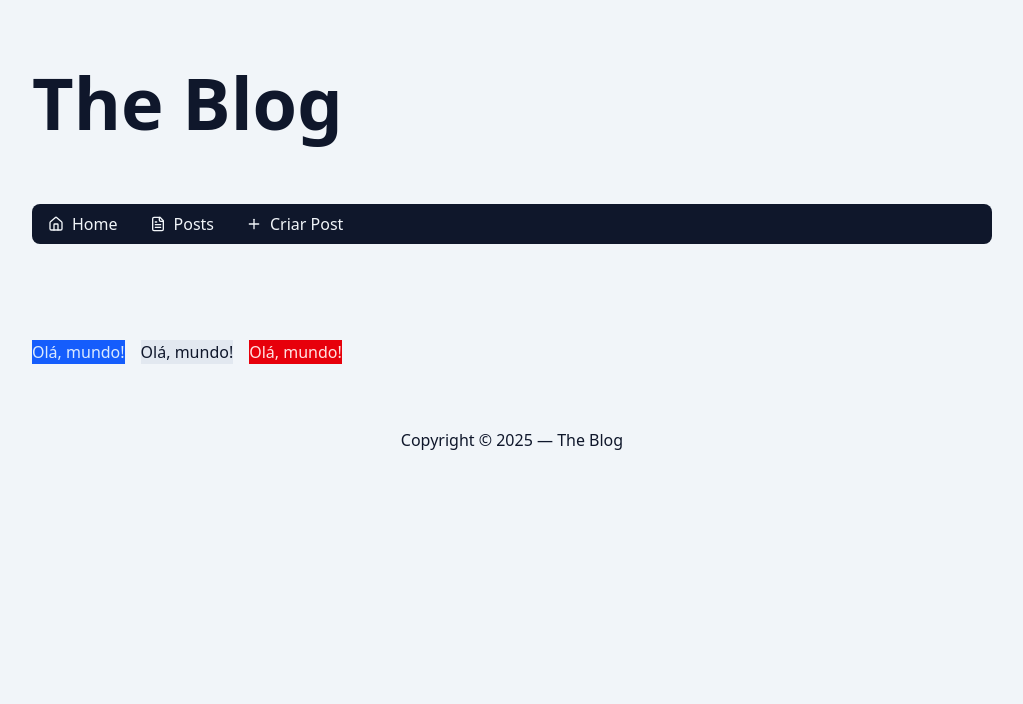
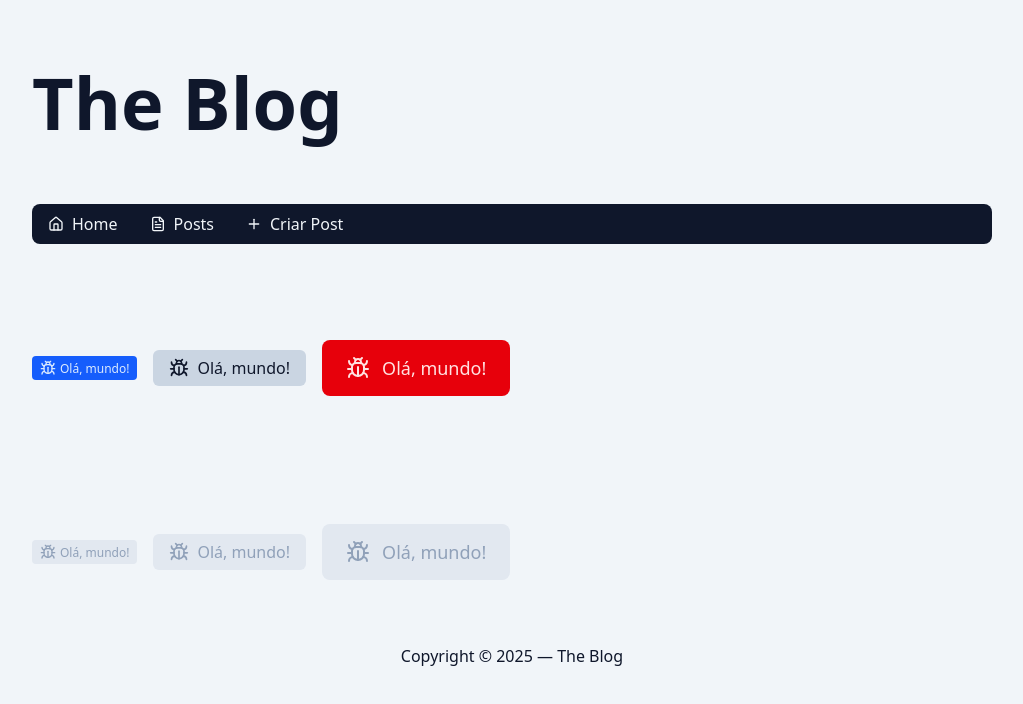
Before and after one commit to swtz/lom-blog-app, a Next.js app: page /admin/post/new in a window 1280 px wide. Shown: the top 704 px of the page, without its empty margins (128-1151 px from the left). Built offline with nearby package versions, Linux system fonts and the light colour scheme.

Commit message:
Finished class 177 — Completed the Button component and integrated it into the Dialog component.

```diff
--- a/src/app/admin/post/new/page.tsx
+++ b/src/app/admin/post/new/page.tsx
@@ -1,17 +1,38 @@
 import { Button } from '@/components/Button';
+import { BugIcon } from 'lucide-react';
 
 export default async function AdminPostNewPage() {
   return (
-    <div className='py-16 flex gap-4'>
+    <>
+      <div className='py-16 flex gap-4 items-center'>
         <Button variant='default' size='sm'>
+          <BugIcon />
           Olá, mundo!
         </Button>
         <Button variant='ghost' size='md'>
+          <BugIcon />
           Olá, mundo!
         </Button>
         <Button variant='danger' size='lg'>
+          <BugIcon />
           Olá, mundo!
         </Button>
       </div>
+
+      <div className='py-16 flex gap-4 items-center'>
+        <Button disabled variant='default' size='sm'>
+          <BugIcon />
+          Olá, mundo!
+        </Button>
+        <Button disabled variant='ghost' size='md'>
+          <BugIcon />
+          Olá, mundo!
+        </Button>
+        <Button disabled variant='danger' size='lg'>
+          <BugIcon />
+          Olá, mundo!
+        </Button>
+      </div>
+    </>
   );
 }
--- a/src/components/Button/index.tsx
+++ b/src/components/Button/index.tsx
@@ -15,18 +15,52 @@ export function Button({
   ...props
 }: ButtonProps) {
   const buttonVariants: Record<ButtonVariants, string> = {
-    default: clsx('bg-blue-600 text-blue-100'),
-    ghost: clsx('bg-slate-200 text-slate-900'),
-    danger: clsx('bg-red-600 text-red-100'),
+    default: clsx('bg-blue-600 hover:bg-blue-700 text-blue-100'),
+    ghost: clsx('bg-slate-300 hover:bg-slate-400 text-slate-900'),
+    danger: clsx('bg-red-600 hover:bg-red-700 text-red-100'),
   };
 
   const buttonSizes: Record<ButtonSizes, string> = {
-    sm: clsx(''),
-    md: clsx(''),
-    lg: clsx(''),
+    sm: clsx(
+      'text-xs/tight',
+      'py-1',
+      'px-2',
+      'rounded-sm',
+      '[&_svg]:w-4 [&_svg]:h-4',
+      'gap-1',
+    ),
+    md: clsx(
+      'text-base/tight',
+      'py-2',
+      'px-4',
+      'rounded-md',
+      '[&_svg]:w-5 [&_svg]:h-5',
+      'gap-2',
+    ),
+    lg: clsx(
+      'text-lg/tight',
+      'py-4',
+      'px-6',
+      'rounded-lg',
+      '[&_svg]:w-6 [&_svg]:h-6',
+      'gap-3',
+    ),
   };
 
-  const buttonClasses = clsx(buttonVariants[variant], buttonSizes[size]);
+  const buttonClasses = clsx(
+    buttonVariants[variant],
+    buttonSizes[size],
+    'flex',
+    'items-center',
+    'justify-center',
+    'text-nowrap',
+    'cursor-pointer',
+    'transition',
+    'disabled:bg-slate-200',
+    'disabled:text-slate-400',
+    'disabled:cursor-not-allowed',
+    props.className,
+  );
 
-  return <button className={buttonClasses} {...props} />;
+  return <button {...props} className={buttonClasses} />;
 }
--- a/src/components/Dialog/index.tsx
+++ b/src/components/Dialog/index.tsx
@@ -1,6 +1,7 @@
 'use client';
 
 import clsx from 'clsx';
+import { Button } from '../Button';
 
 type DialogProps = {
   isVisible?: boolean;
@@ -57,33 +58,22 @@ export function Dialog({
           id='dialog-description'
           className='flex gap-4 items-center justify-around'
         >
-          <button
-            className={clsx(
-              'bg-slate-300 hover:bg-slate-400 transition text-slate-950',
-              'flex items-center justify-center',
-              'py-2 px-4',
-              'rounded-lg cursor-pointer',
-              'disabled:bg-slate-200 disabled:text-slate-400 disabled:cursor-not-allowed',
-            )}
+          <Button
+            variant='ghost'
             autoFocus
             onClick={onCancel}
             disabled={disabled}
           >
             Cancelar
-          </button>
-          <button
-            className={clsx(
-              'bg-blue-500 hover:bg-blue-600 transition text-blue-50',
-              'flex items-center justify-center',
-              'py-2 px-4',
-              'rounded-lg cursor-pointer',
-              'disabled:bg-slate-200 disabled:text-slate-400 disabled:cursor-not-allowed',
-            )}
+          </Button>
+          <Button
+            size='md'
+            className='min-w-[102px]'
             onClick={onConfirm}
             disabled={disabled}
           >
             Ok
-          </button>
+          </Button>
         </div>
       </div>
     </div>
```
Also changed, not shown: annotations.txt, 1 other file (tests, documents, lock files or other folders). Lines whose indentation alone changed are shown as unchanged.
